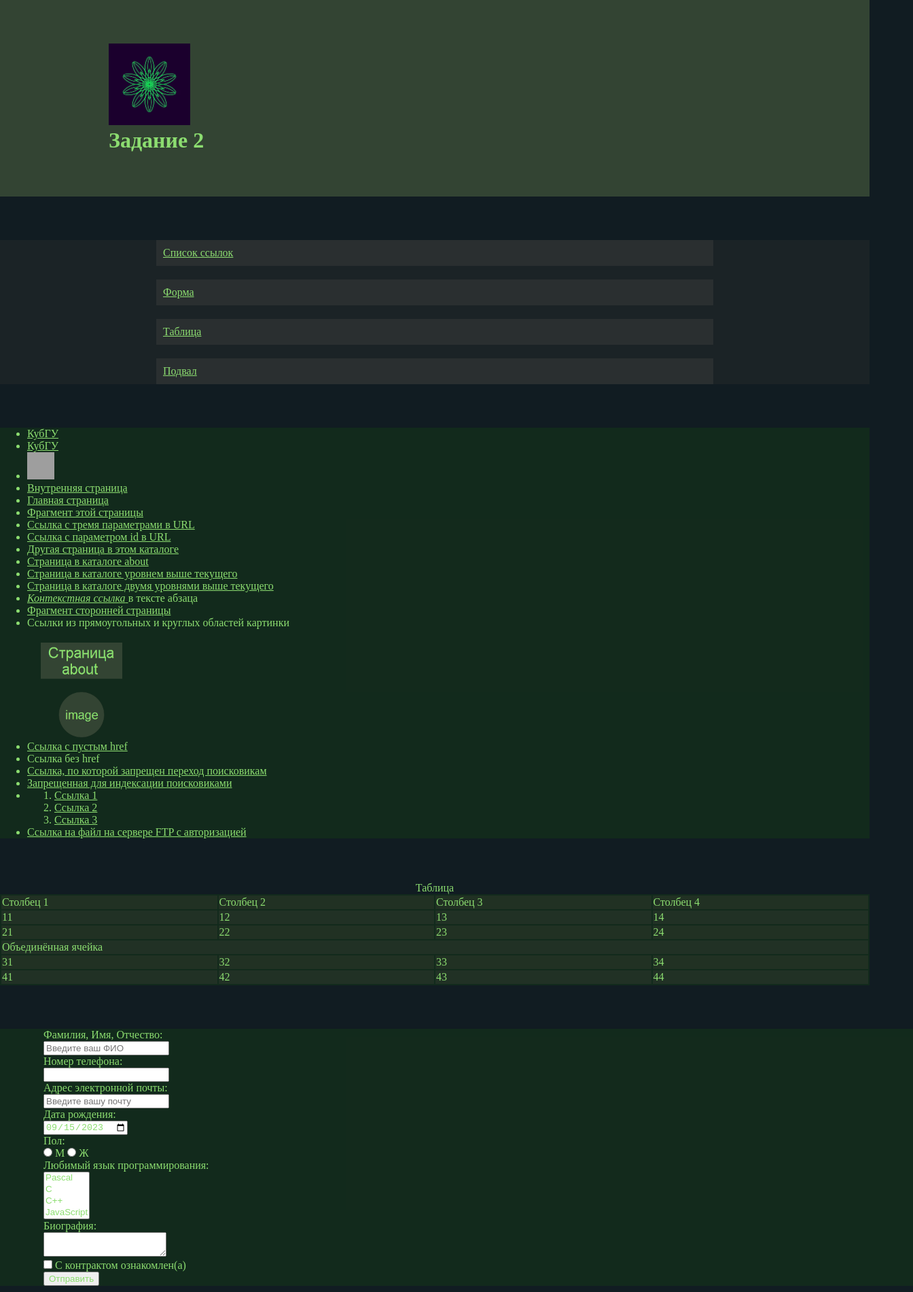
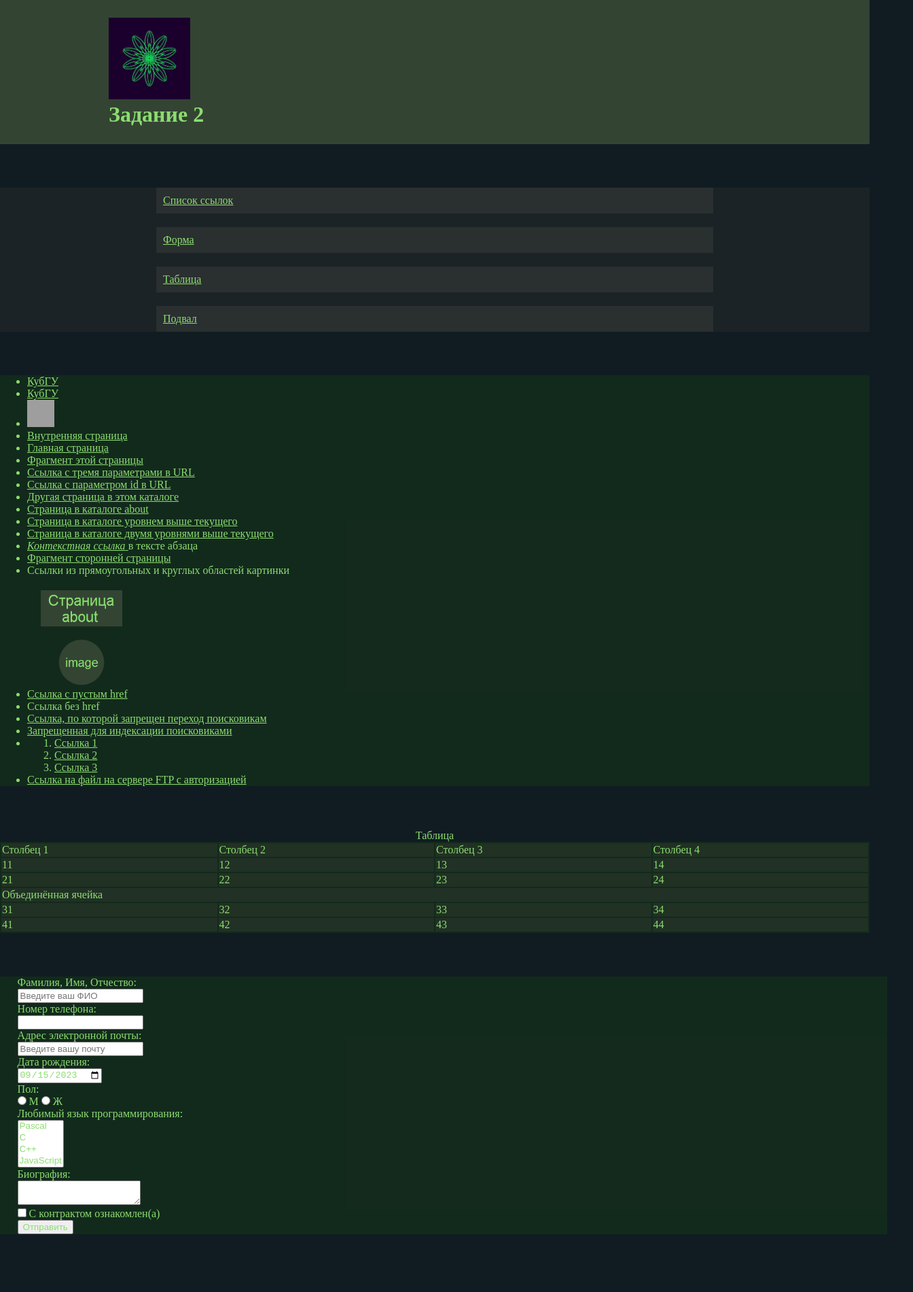
Before and after one commit to iispacedustii/iispacedustii.github.io, a plain HTML site: page html-task2/pages/index.html in a window 1280 px wide. Shown: the whole page at 68% size, 1344 px wide, since content can reach past the window. After the commit the page ends 1879 px from the top, so only its background shows below. Drawn offline with Linux system fonts and the light colour scheme; grey boxes are pictures that could not be loaded.

Commit message:
Update style.css

```diff
--- a/html-task2/styles/style.css
+++ b/html-task2/styles/style.css
@@ -17,7 +17,7 @@ body {
 .header-content {
     margin: auto;
     max-width: 960px;
-    padding: 5%;
+    padding: 2%;
 }
 
 .nav {
@@ -36,7 +36,7 @@ body {
   background-color: rgba(20,56,22,0.5);
 }
 .table-content {
-  padding-left: 5%; max-width:50%
+  padding-left: 5%; max-width:500px
 }
 
 .even-cells {
@@ -46,7 +46,7 @@ body {
   background-color: rgba(66,66,50,0.3);;
 }
 .form {
-  padding-left: 5%;
+  padding-left: 2%;
   margin: 5% 0; width: 100%;
   color: #116644;
   background-color: rgba(20,56,22,0.5);
```
